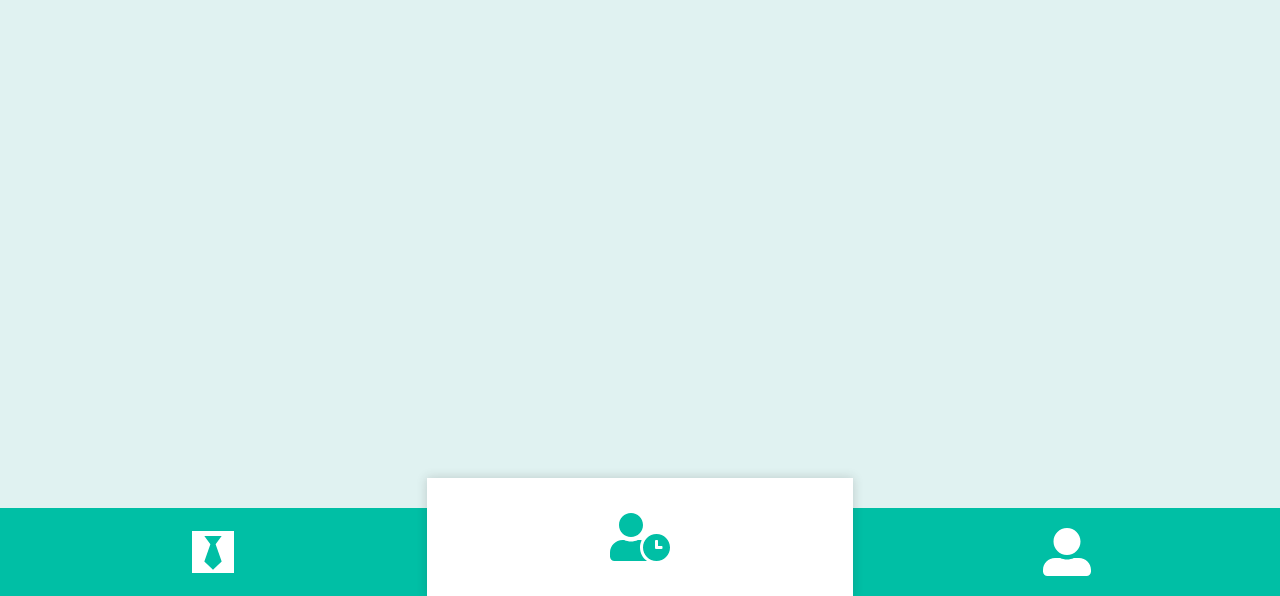
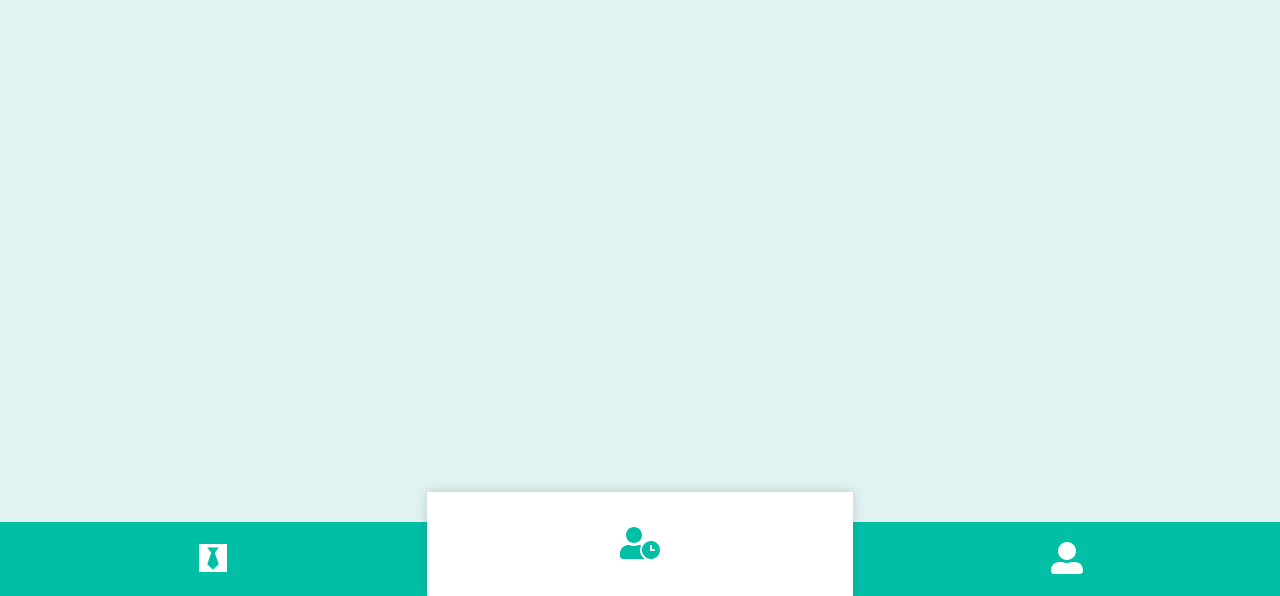
Before and after one commit to ciccibus/psychic-train, a plain HTML site: page career.html in a window 1280 px wide. Shown: the part 204-800 px from the top of the page. Drawn offline with Linux system fonts and the light colour scheme.

Commit message:
navigation icon reduce size

```diff
--- a/career.html
+++ b/career.html
@@ -57,13 +57,13 @@
         <nav class="c-nav-bar u-container--wide">
             <ul class="u-clean-list u-flex">
                 <li class="c-nav-bar__item">
-                    <a href="#"><i class="fab fa-black-tie fa-3x"></i> <span class="u-visually-hidden">Carrer</span></a>
+                    <a href="career.html"><i class="fab fa-black-tie fa-2x"></i> <span class="u-visually-hidden">Carrer</span></a>
                 </li>
                 <li class="c-nav-bar__item c-nav-bar__item-priority">
-                    <a href="#"><i class="fas fa-user-clock fa-3x"></i> <span class="u-visually-hidden">News year</span></a>
+                    <a href="#"><i class="fas fa-user-clock fa-2x"></i> <span class="u-visually-hidden">News year</span></a>
                 </li>
                 <li class="c-nav-bar__item">
-                    <a href="#"><i class="fas fa-user-alt fa-3x"></i> <span class="u-visually-hidden">Profile</span></a>
+                    <a href="profile.html"><i class="fas fa-user-alt fa-2x"></i> <span class="u-visually-hidden">Profile</span></a>
                 </li>
             </ul>
         </nav>
```
Also changed, not shown: index.html (+3 -3 lines), profile.html (+3 -3 lines).
